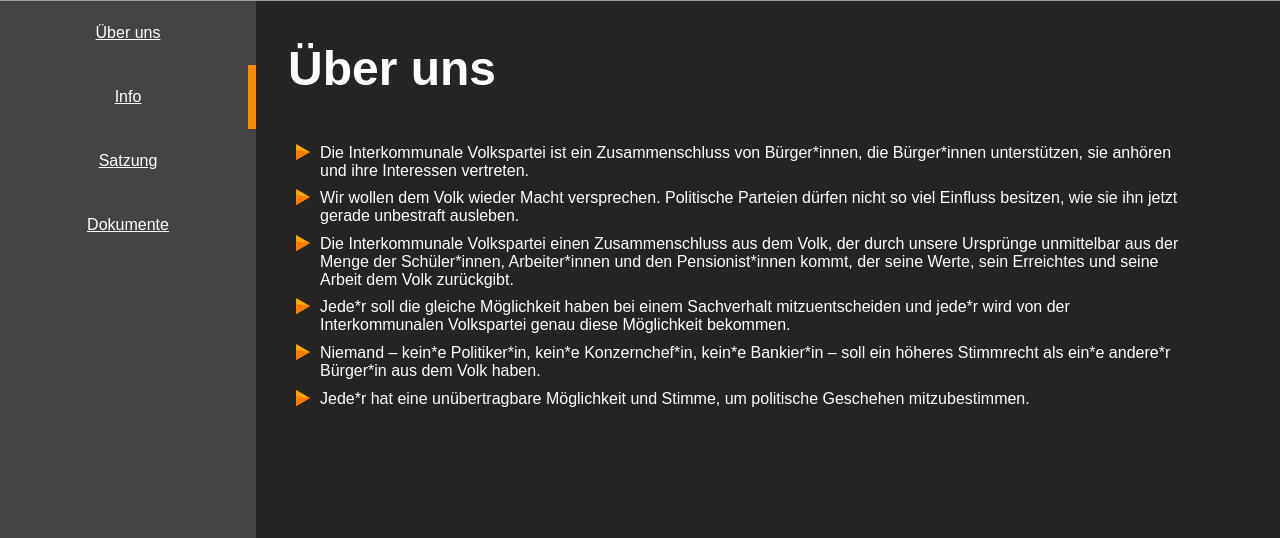
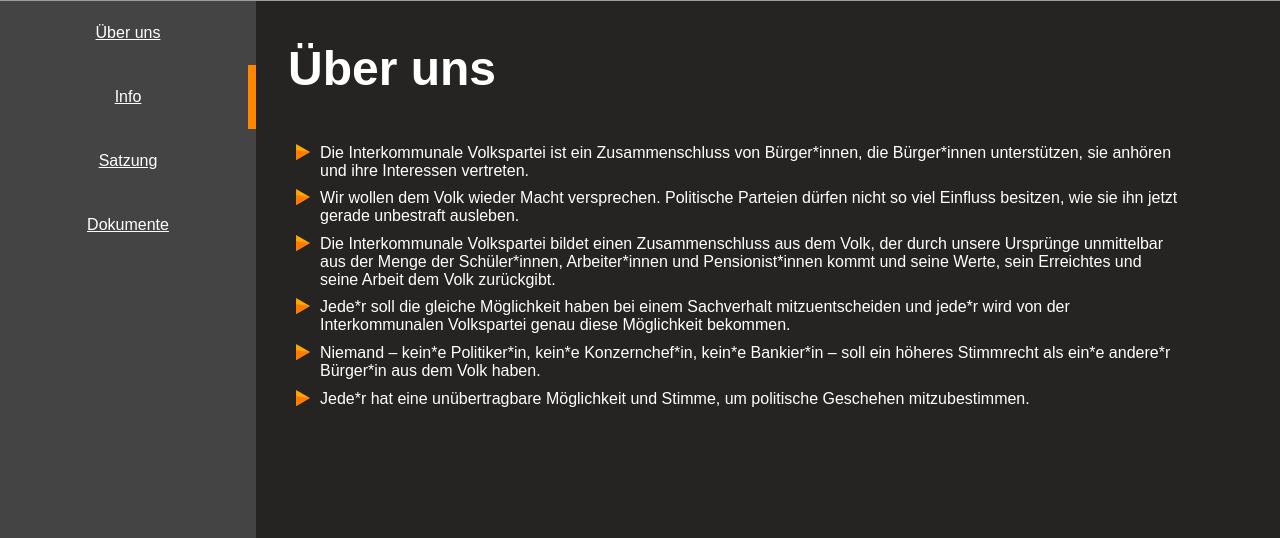
Before and after one commit to RLynx0/IVP-Website, a PHP site: page / in a window 1280 px wide. Shown: the part 348-886 px from the top of the page. Run offline with PHP 8.4, Linux system fonts and the light colour scheme; grey boxes are pictures that could not be loaded.

Commit message:
Update index.php

```diff
--- a/index.php
+++ b/index.php
@@ -89,7 +89,7 @@
                 <ul class="IVPArrowList">
                     <li> Die Interkommunale Volkspartei ist ein Zusammenschluss von Bürger*innen, die Bürger*innen unterstützen, sie anhören und ihre Interessen vertreten. </li>
                     <li> Wir wollen dem Volk wieder Macht versprechen. Politische Parteien dürfen nicht so viel Einfluss besitzen, wie sie ihn jetzt gerade unbestraft ausleben. </li>
-                    <li> Die Interkommunale Volkspartei einen Zusammenschluss aus dem Volk, der durch unsere Ursprünge unmittelbar aus der Menge der Schüler*innen, Arbeiter*innen und den Pensionist*innen kommt, der seine Werte, sein Erreichtes und seine Arbeit dem Volk zurückgibt. </li>
+                    <li> Die Interkommunale Volkspartei bildet einen Zusammenschluss aus dem Volk, der durch unsere Ursprünge unmittelbar aus der Menge der Schüler*innen, Arbeiter*innen und Pensionist*innen kommt und seine Werte, sein Erreichtes und seine Arbeit dem Volk zurückgibt. </li>
                     <li> Jede*r soll die gleiche Möglichkeit haben bei einem Sachverhalt mitzuentscheiden und jede*r wird von der Interkommunalen Volkspartei genau diese Möglichkeit bekommen. </li>
                     <li> Niemand – kein*e Politiker*in, kein*e Konzernchef*in, kein*e Bankier*in – soll ein höheres Stimmrecht als ein*e andere*r Bürger*in aus dem Volk haben. </li>
                     <li> Jede*r hat eine unübertragbare Möglichkeit und Stimme, um politische Geschehen mitzubestimmen. </li>
```
